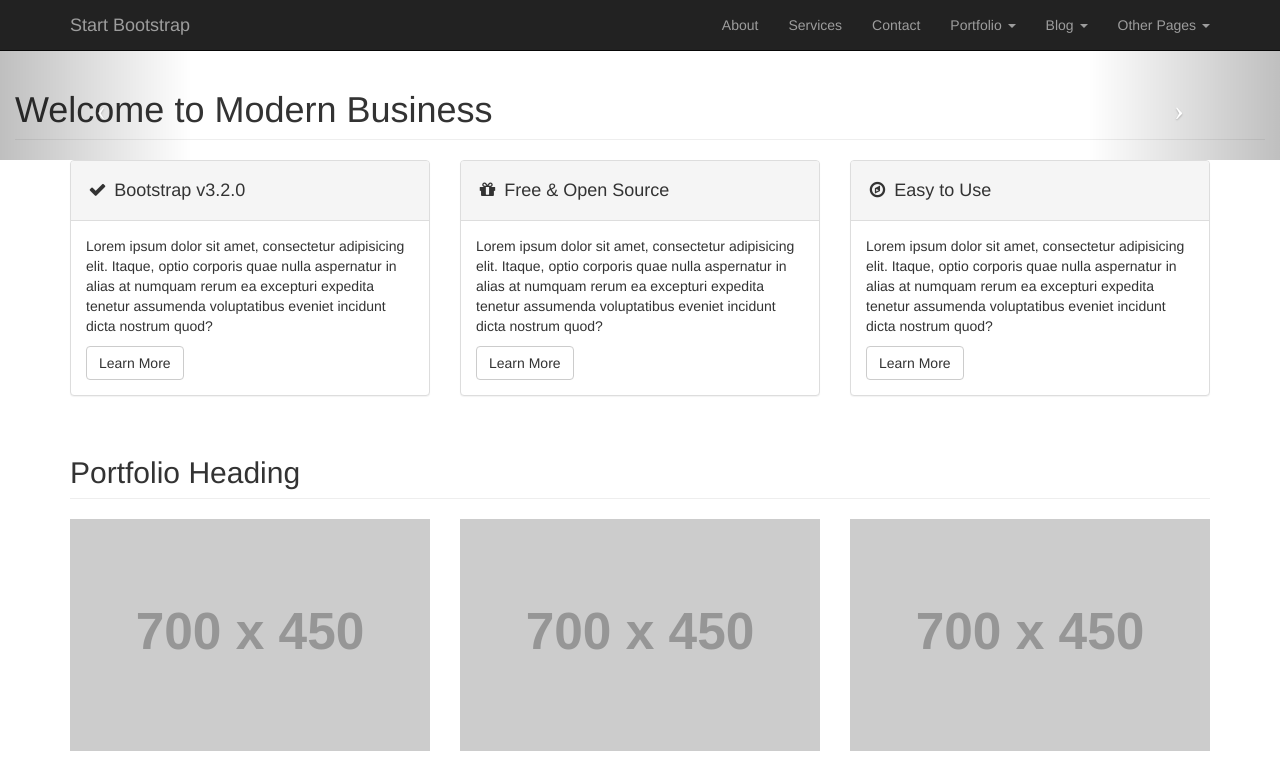
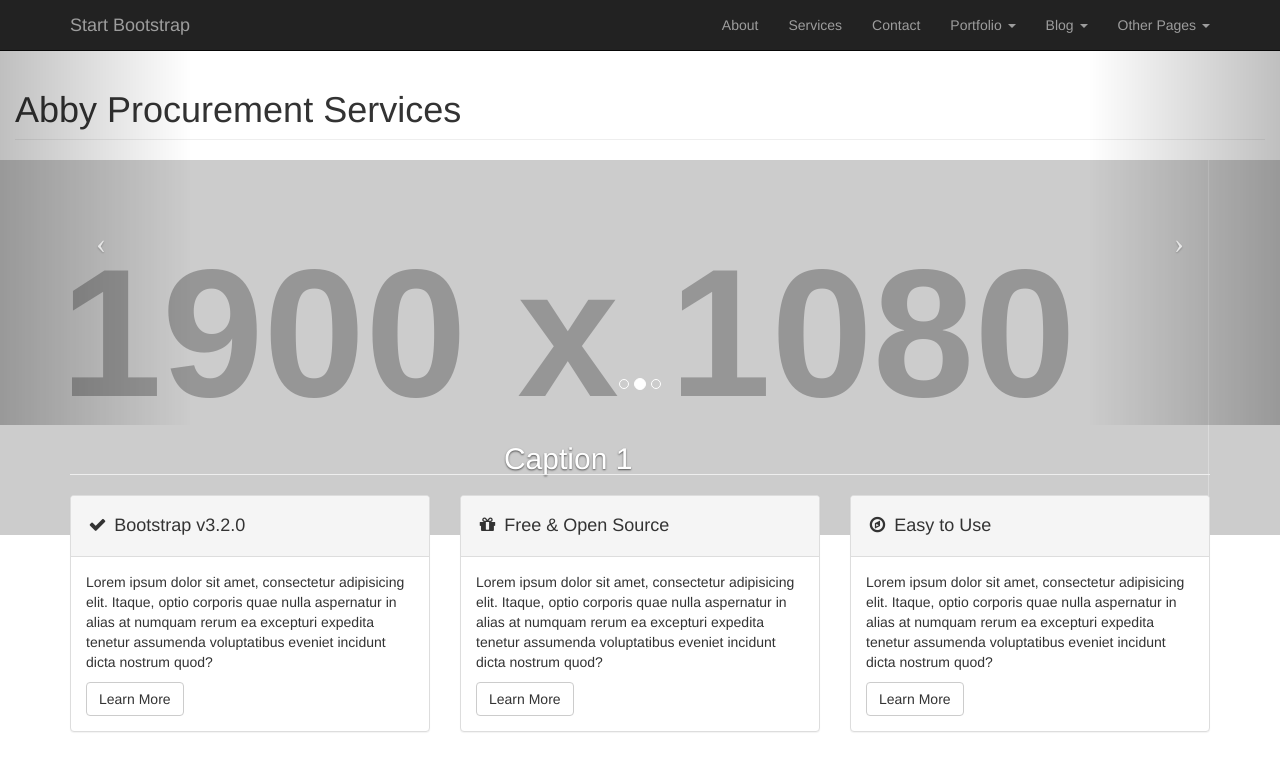
Before and after one commit to AbbyProcurement/abbyprocurement.github.io, a plain HTML site: page index.html in a window 1280 px wide. Shown: the top 778 px of the page. Drawn offline with Linux system fonts and the light colour scheme; placeholder pictures from the web are drawn by us.

Commit message:
more updates

```diff
--- a/index.html
+++ b/index.html
@@ -117,17 +117,13 @@
         <!-- /.container -->
     </nav>
 
-	<header>
-	<div class="col-lg-12">
+    <!-- Header Carousel -->
+    <header id="myCarousel" class="carousel slide">
+		<div class="col-lg-12">
                 <h1 class="page-header">
-                    Welcome to Modern Business
+                    Abby Procurement Services
                 </h1>
             </div>
-	</header>
-
-
-    <!-- Header Carousel -->
-    <div id="myCarousel" class="carousel slide">
         <!-- Indicators -->
         <ol class="carousel-indicators">
             <li data-target="#myCarousel" data-slide-to="0" class="active"></li>
@@ -164,14 +160,18 @@
         <a class="right carousel-control" href="#myCarousel" data-slide="next">
             <span class="icon-next"></span>
         </a>
-    </div>
+    </header>
 
     <!-- Page Content -->
     <div class="container">
 
         <!-- Marketing Icons Section -->
         <div class="row">
+            <div class="col-lg-12">
+                <h1 class="page-header">
 
+                </h1>
+            </div>
             <div class="col-md-4">
                 <div class="panel panel-default">
                     <div class="panel-heading">
```
